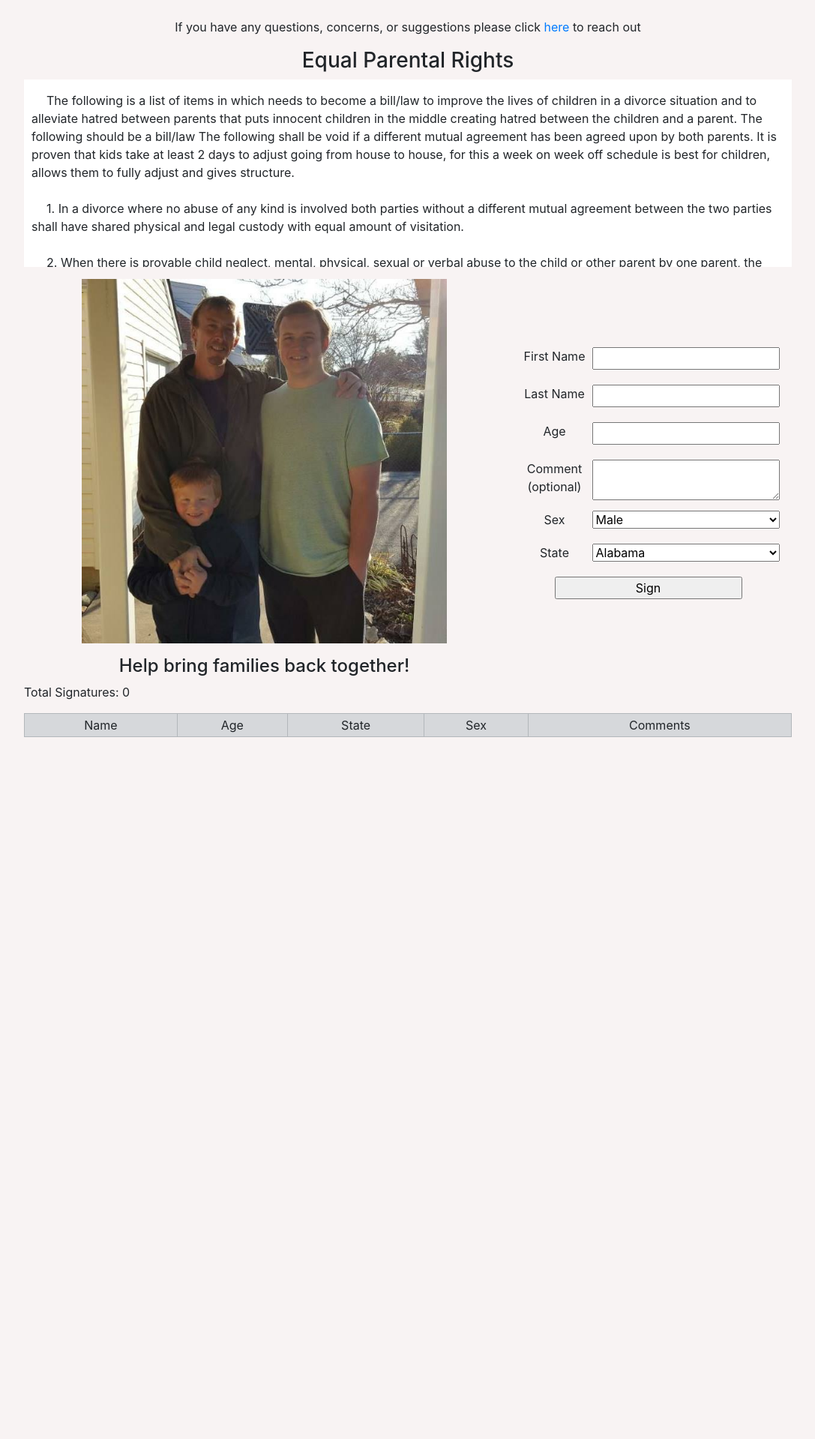
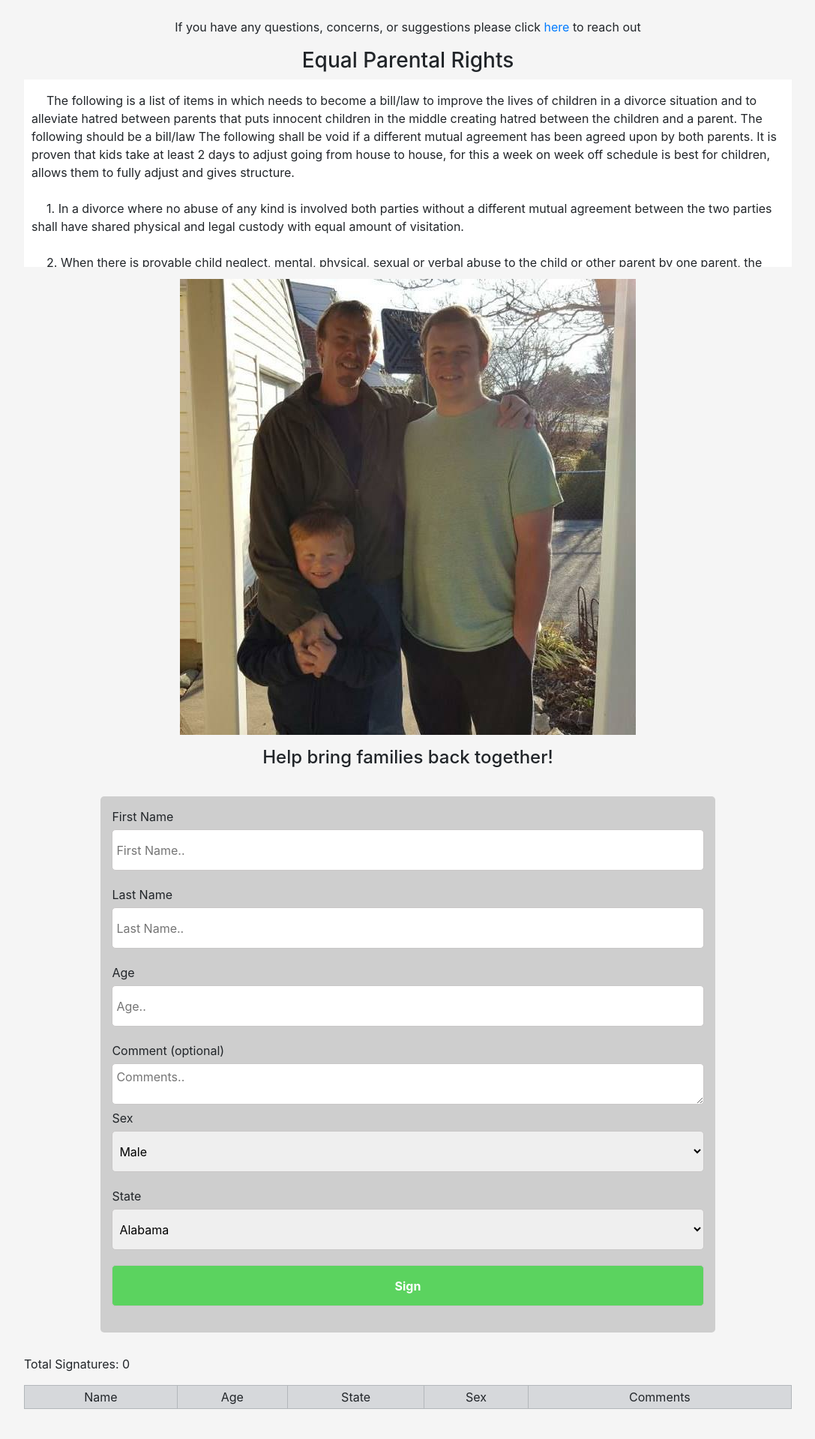
Before and after one commit to Colbyjoe97/Equal_Parental_Rights, a Django app: page / in a window 1280 px wide. Shown: the whole page at 75% size, without its empty margins (96-1183 px from the left). Before the commit the page ends 983 px from the top, so only its background shows below. Run offline with Django 3.2, Linux system fonts and the light colour scheme; data that the repository does not hold is empty; some libraries are stand-ins or nearby versions.

Commit message:
fixed some styling, removed whitespace

```diff
--- a/apps/my_app/models.py
+++ b/apps/my_app/models.py
@@ -56,7 +56,9 @@ class SignatureManager(models.Manager):
         if len(postData['lname']) == 0:
             errors['lname'] = "Last name is required"
 
-        if int(postData['age']) < 18:
+        if not postData['age']:
+            errors['age'] = "Age is required"
+        elif int(postData['age']) < 18:
             errors['age'] = "You must be 18 years old to sign"
 
         return errors
--- a/apps/my_app/static/style.css
+++ b/apps/my_app/static/style.css
@@ -1,7 +1,10 @@
+* {
+    transition: 0.3s;
+}
 .wrapper {
     padding: 0px 10% 40px 10%;
     min-height: 100vh;
-    background-color: rgb(248, 243, 243);
+    background-color: whitesmoke;
 }
 .flexed {
     display: flex;
@@ -18,12 +21,39 @@
 }
 .middle-left {
     margin-bottom: 20px;
+    flex: 1;
 }
 .middle-left img {
     width: 80%;
 }
 .sign {
     margin: auto;
+    background-color: #cecece;
+    width: 40%;
+    padding: 15px;
+    margin-top: 30px;
+    margin-bottom: 30px;
+    border-radius: 5px;
+}
+.sign input, .sign select, .sign textarea {
+    width: 100%;
+    height: 55px;
+    border-radius: 5px;
+    border: 1px solid rgb(201, 199, 199);
+    padding: 5px;
+    transition: 0.5s;
+}
+.submit {
+    background-color: #5bd35f;
+    color: white;
+    font-weight: 700;
+}
+.submit:hover {
+    background-color: #45a049;
+    transition: 0.5s;
+}
+.sign p {
+    margin-bottom: 5px;
 }
 .input-left {
     width: 100px;
@@ -35,11 +65,9 @@
 .list {
     width: 100%;
 }
-.table-header td {
-    padding: 3px;
-}
 td {
     border: 1px solid rgb(199, 198, 198);
+    padding: 3px;
 }
 input, select, textarea {
     width: 250px;
@@ -60,3 +88,14 @@ tbody tr {
         width: 100vw;
     }
 }
+@media(max-width: 1283px) {
+    .middle {
+        flex-direction: column;
+    }
+    .sign {
+        width: 80%;
+    }
+    .middle-left img {
+        width: 100%;
+    }
+}
--- a/apps/my_app/templates/index.html
+++ b/apps/my_app/templates/index.html
@@ -106,14 +106,14 @@
             negativity towards each other due to the parents wont have the choice to try and take a child away from
             the other parent. The children will have a higher chance to succeed in life.
         </p>
-        <div class="middle flexed m-auto">
+        <div class="middle flexed">
             <div class="middle-left m-auto">
                <img src="../static/family.jpg" alt="family pic">
                <h4 class="mt-3">
                    Help bring families back together!
                </h4>
             </div>
-            <div class="sign">
+            <div class="sign text-left">
                 {% if messages %}
                     <div>
                     {% for message in messages %}
@@ -123,64 +123,41 @@
                 {% endif %}
                 <form action="/sign" method="POST">
                     {% csrf_token %}
-                    <div class="input flexed">
-                        <div class="input-left">
-                            <label for="fname">First Name</label>
+                    <div class="input">
+                        <p for="fname">First Name</p>
+                        <input type="text" name="fname" placeholder="First Name..">
                     </div>
-                        <div class="input-right">
-                            <input type="text" name="fname">
+                    <div class="input">
+                        <p for="lname">Last Name</p>
+                        <input type="text" name="lname" placeholder="Last Name..">
                     </div>
+                    <div class="input">
+                        <p for="age">Age</p>
+                        <input type="number" name="age" placeholder="Age..">
                     </div>
-                    <div class="input flexed">
-                        <div class="input-left">
-                            <label for="lname">Last Name</label>
+                    <div class="input">
+                        <p for="comment">Comment (optional)</p>
+                        <textarea name="comment" maxlength="50" placeholder="Comments.."></textarea>
                     </div>
-                        <div class="input-right">
-                            <input type="text" name="lname">
-                        </div>
-                    </div>
-                    <div class="input flexed">
-                        <div class="input-left">
-                            <label for="age">Age</label>
-                        </div>
-                        <div class="input-right">
-                            <input type="number" name="age">
-                        </div>
-                    </div>
-                    <div class="input flexed">
-                        <div class="input-left">
-                            <label for="comment">Comment (optional)</label>
-                        </div>
-                        <div class="input-right">
-                            <textarea name="comment" maxlength="50"></textarea>
-                        </div>
-                    </div>
-                    <div class="input flexed">
-                        <div class="input-left">
-                            <label for="sex">Sex</label>
-                        </div>
-                        <div class="input-right">
+                    <div class="input">
+                        <p for="sex">Sex</p>
                         <select name="sex">
-                                <option value="male">Male</option>
-                                <option value="female">Female</option>
-                                <option value="other">Other</option>
+                            <option value="Male">Male</option>
+                            <option value="Female">Female</option>
+                            <option value="Other">Other</option>
                         </select>
                     </div>
-                    </div>
-                    <div class="input flexed">
-                        <div class="input-left">
-                            <label for="state">State</label>
-                        </div>
-                        <div class="input-right">
+                    <div class="input">
+                        <p for="state">State</p>
                         <select name="state">
                             {% for state in states %}
                                 <option value="{{state.0}}">{{state.1}}</option>
                             {% endfor %}
                         </select>
                     </div>
+                    <div class="text-center">
+                        <input class="submit" type="submit" value="Sign">
                     </div>
-
-                    <input type="submit" value="Sign">
                 </form>
             </div>
         </div>
```
Lines whose indentation alone changed are shown as unchanged.
